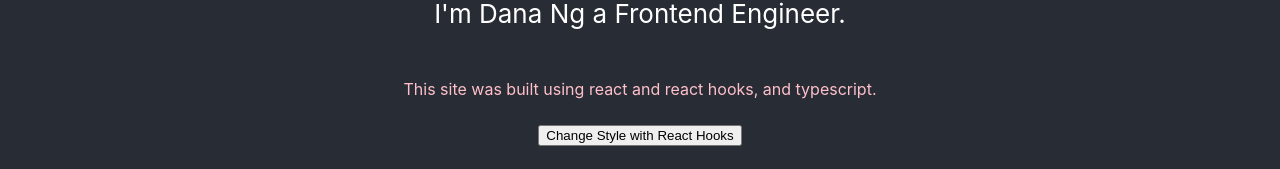
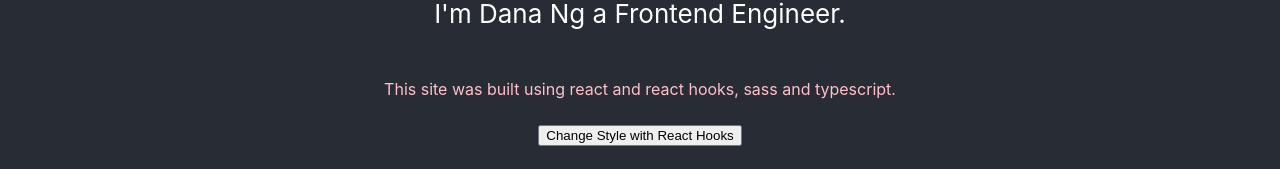
Before and after one commit to riceball1/riceball1.github.io, a React (Create React App) app: page / in a window 1280 px wide. Shown: the part 211-380 px from the top of the page. Built offline with nearby package versions, Linux system fonts and the light colour scheme.

Commit message:
Added more content and use sass

```diff
--- a/package.json
+++ b/package.json
@@ -8,6 +8,7 @@
     "@types/node": "^12.7.4",
     "@types/react": "^16.9.2",
     "@types/react-dom": "^16.9.0",
+    "node-sass": "^4.12.0",
     "react": "^16.9.0",
     "react-dom": "^16.9.0",
     "react-scripts": "3.1.1",
--- a/src/App.tsx
+++ b/src/App.tsx
@@ -1,6 +1,6 @@
 import React, {useState} from 'react';
 import Nav from './Nav/Nav';
-import './App.css';
+import './App.scss';
 
 function App() {
   const [style, setColor] = useState({
@@ -24,7 +24,7 @@ function App() {
           <div>
 
             <p className="App-smallContent">
-              This site was built using react and react hooks, and typescript.
+              This site was built using react and react hooks, sass and typescript.
             </p>
             <button onClick={changeStyle} disabled={style.colorSet}>
             Change Style with React Hooks
--- a/src/Nav/Nav.tsx
+++ b/src/Nav/Nav.tsx
@@ -1,5 +1,5 @@
 import React from 'react';
-import './Nav.css';
+import './Nav.scss';
 
 
 const Nav = () => {
--- a/src/index.js
+++ b/src/index.tsx
@@ -1,6 +1,6 @@
 import React from 'react';
 import ReactDOM from 'react-dom';
-import './index.css';
+import './index.scss';
 import App from './App';
 import * as serviceWorker from './serviceWorker';
 
```
Also changed, not shown: src/App.scss (renamed from src/App.css), src/Nav/Nav.scss (renamed from src/Nav/Nav.css), src/index.scss (renamed from src/index.css), 1 other file (tests, documents, lock files or other folders).
